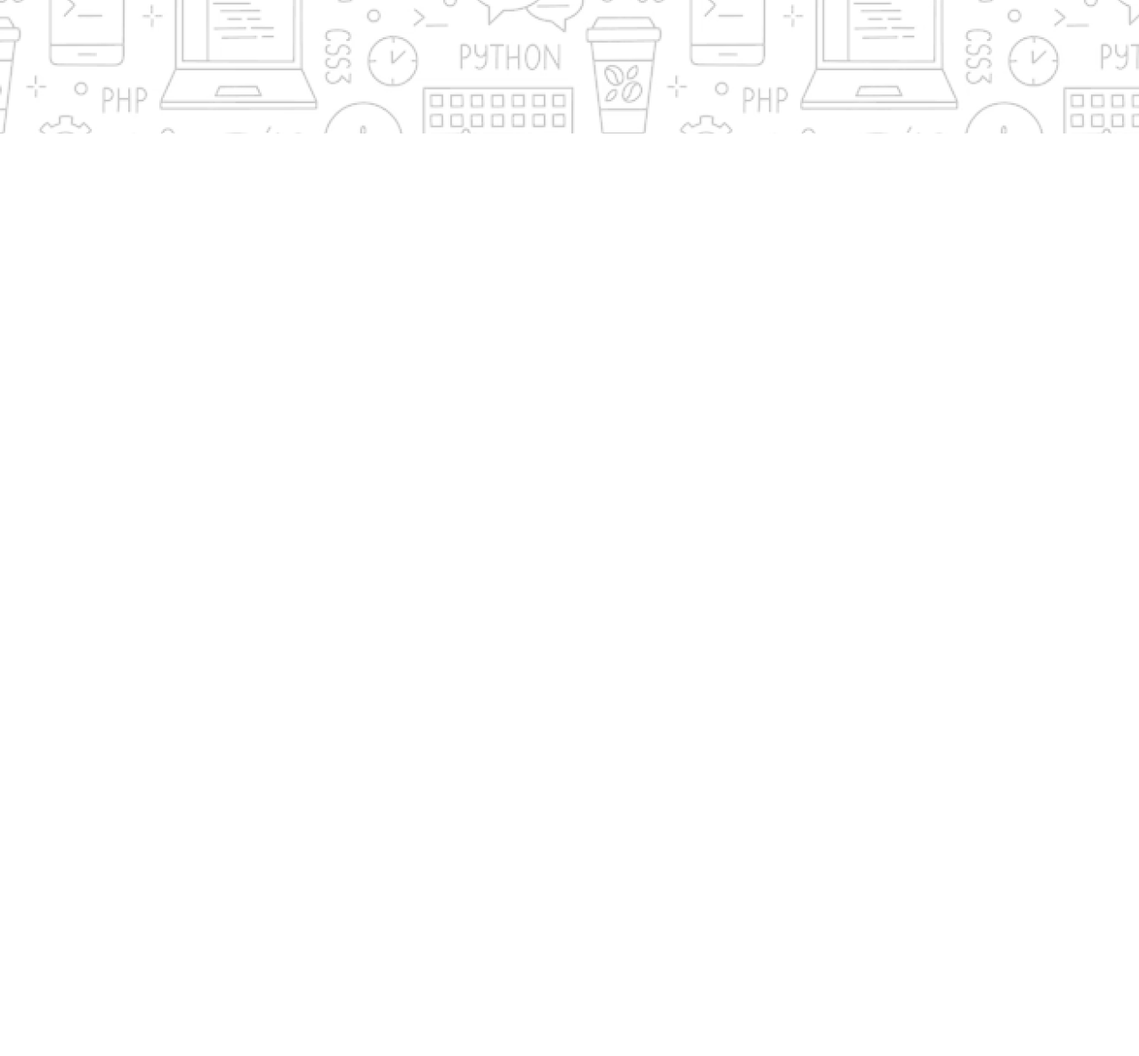
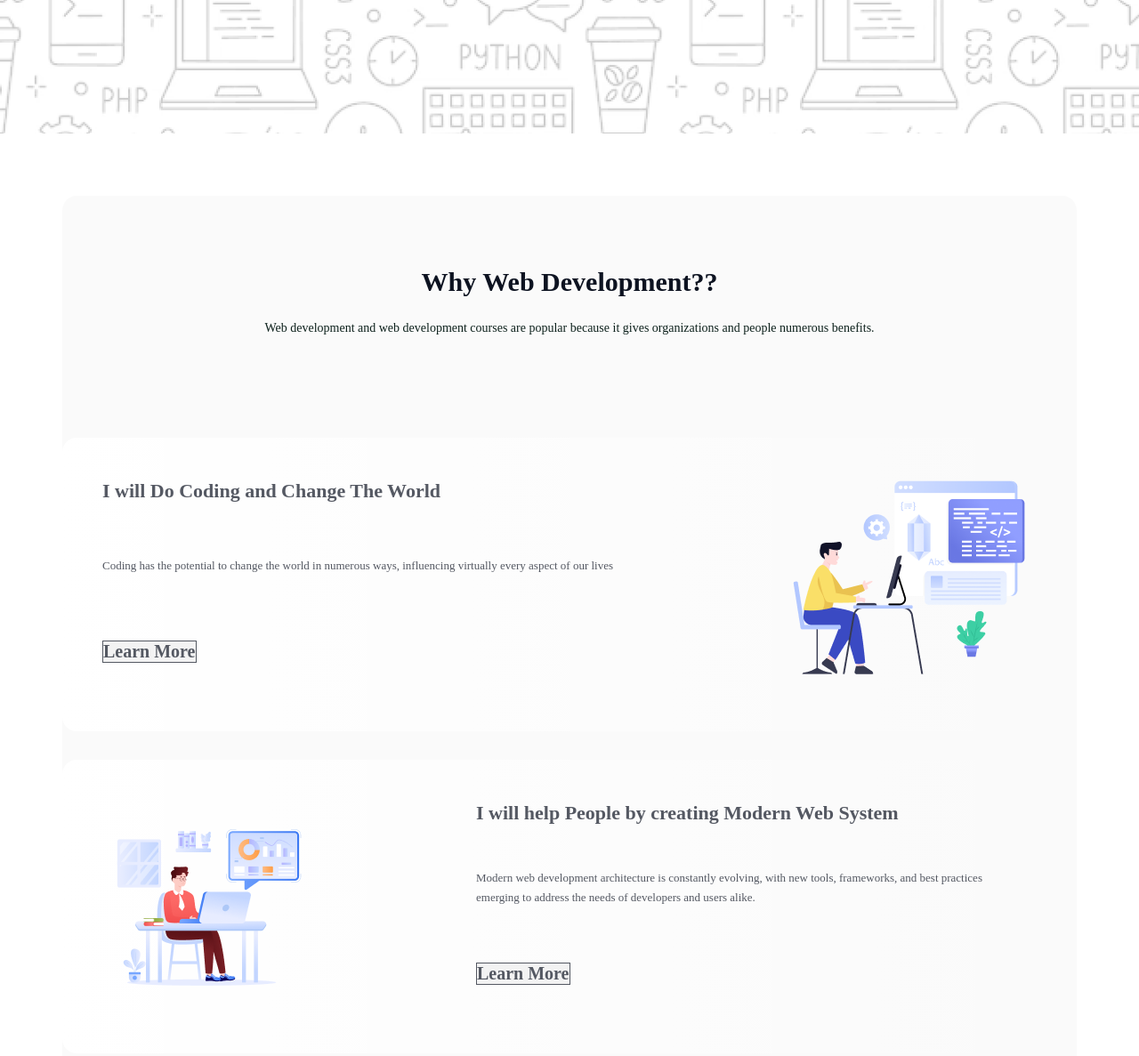
Before and after one commit to Soumik45/PHero_Assignment1, a plain HTML site: page index.html in a window 1280 px wide. Shown: the part 500-1687 px from the top of the page at 89% size. Before the commit the page ends 800 px from the top, so only its background shows below. Drawn offline with Linux system fonts and the light colour scheme; a web font is replaced by a local one.

Commit message:
Cards added

```diff
--- a/index.html
+++ b/index.html
@@ -20,6 +20,58 @@
     </header>
 
     <main>
+        <div class="part1">
+            <div class="part1-container">
+                <h2 class="part1-title">Why Web Development??</h2>
+                <p class="part1-subtitle">Web development and web development courses are popular because it gives organizations and people numerous benefits.</p>
+            </div>
+
+            <div class="card-container">
+                <div class="card">
+                    <div class="card-desc1">
+                        <h3 class="card-title">I will Do Coding and Change The World</h3>
+                        <p class="card-subtitle">Coding has the potential to change the world in numerous ways, influencing virtually every aspect of our lives</p>
+                        <div class="card-btn-parent">
+                            <button class="card-btn">Learn More</button>
+                        </div>
+                    </div>
+                    <div class="card-img1 align-right">
+                        <img src="./assets/Layer_1.png" class="align-right">
+                    </div>
+                </div>
+
+
+
+
+                    <div class="card">
+                        <div class="card-img2 ">
+                            <img src="./assets/Group 3.png" class="align-left">
+                        </div>
+                        <div class="card-desc2">
+                            <h3 class="card-title">I will help People by creating Modern Web System</h3>
+                            <p class="card-subtitle">Modern web development architecture is constantly evolving, with new tools, frameworks, and best practices emerging to address the needs of developers and users alike.</p>
+                            <div class="card-btn-parent">
+                                <button class="card-btn" >Learn More</button>
+                            </div>
+                        </div>
+
+                    </div>
+
+                <div class="card">
+                    <div class="card-desc1">
+                        <h3 class="card-title">I will Learn New Techs</h3>
+                        <p class="card-subtitle">Learning new tech has the potential to change the world in numerous ways, influencing virtually every aspect of our lives</p>
+                        <div class="card-btn-parent">
+                            <button class="card-btn">Learn More</button>
+                        </div>
+                    </div>
+                    <div class="card-img1">
+                        <img src="./assets/Group 4.png" class="align-right">
+                    </div>
+                </div>
+
+            </div>
+        </div>
 
 
     </main>
--- a/styles.css
+++ b/styles.css
@@ -60,3 +60,142 @@ header .parent{
     text-align: center;
 
 }
+
+
+
+
+main .part1{
+    margin: 70px auto;
+    width: 1140px;
+    height: 1395px;
+    border-radius: 16px;
+    background: rgba(33, 20, 13, 0.02);
+    text-align: center;
+}
+
+.part1 .part1-container{
+    padding: 80px 95px 80px 95px;
+}
+
+.part1 .part1-title{
+    color: rgb(13, 19, 33);
+    font-family: Azeret Mono;
+    font-size: 30px;
+    font-weight: 700;
+    line-height: 34px;
+    letter-spacing: 0%;
+    text-align: center;
+    margin-bottom: 24px;
+
+}
+
+.part1 .part1-subtitle{
+    color: rgb(13, 33, 28);
+    font-family: Azeret Mono;
+    font-size: 14px;
+    font-weight: 300;
+    line-height: 22px;
+    letter-spacing: 0%;
+    text-align: center;
+}
+
+
+.card-conatiner{
+    margin-top: 80px;
+}
+
+.card{
+    margin: 32px 0px;
+    border-radius: 16px;
+    background: linear-gradient(90.00deg, rgb(255, 255, 255),rgba(255, 255, 255, 0) 100%);
+    display: flex;
+    padding: 45px;
+    height: 240px;
+
+
+
+}
+
+.card .card-desc1{
+    display: flex;
+    flex-direction: column;
+    justify-content: space-between;
+    width: 60%;
+}
+
+.card .card-img1{
+    width: 40%;
+
+}
+
+.card .card-title{
+    color: rgba(13, 19, 33, 0.7);
+    font-family: Azeret Mono;
+    font-size: 22px;
+    font-weight: 600;
+    line-height: 30px;
+    letter-spacing: 0%;
+    text-align: left;
+}
+
+
+.card .card-subtitle{
+    color: rgb(13, 19, 33);
+    font-family: Azeret Mono;
+    font-size: 13px;
+    font-weight: 320;
+    line-height: 22px;
+    letter-spacing: 0%;
+    text-align: left;
+    opacity: 0.7;
+    margin-top: 16px;
+    margin-right: 10px;
+}
+
+.card .card-btn-parent{
+    text-align: left;
+}
+
+.card .card-btn{
+    box-sizing: border-box;
+    border: 1px solid rgb(13, 19, 33);
+    opacity: 0.7;
+    margin: 32px 0px;
+    color: rgb(13, 19, 33);
+font-family: Azeret Mono;
+font-size: 20px;
+font-weight: 600;
+line-height: 23px;
+letter-spacing: 0%;
+text-align: left;
+
+}
+
+
+
+.card .card-desc2{
+    display: flex;
+    flex-direction: column;
+    justify-content: space-between;
+    width: 60%;
+}
+
+.card .card-img2{
+    width: 40%;
+
+
+}
+
+
+
+.align-right{
+    display: block;
+    margin-left: auto;
+    margin-right: 0;
+}
+
+.align-left {
+    display: block;
+    margin-left: 0;
+    margin-right: auto;
+}
```
